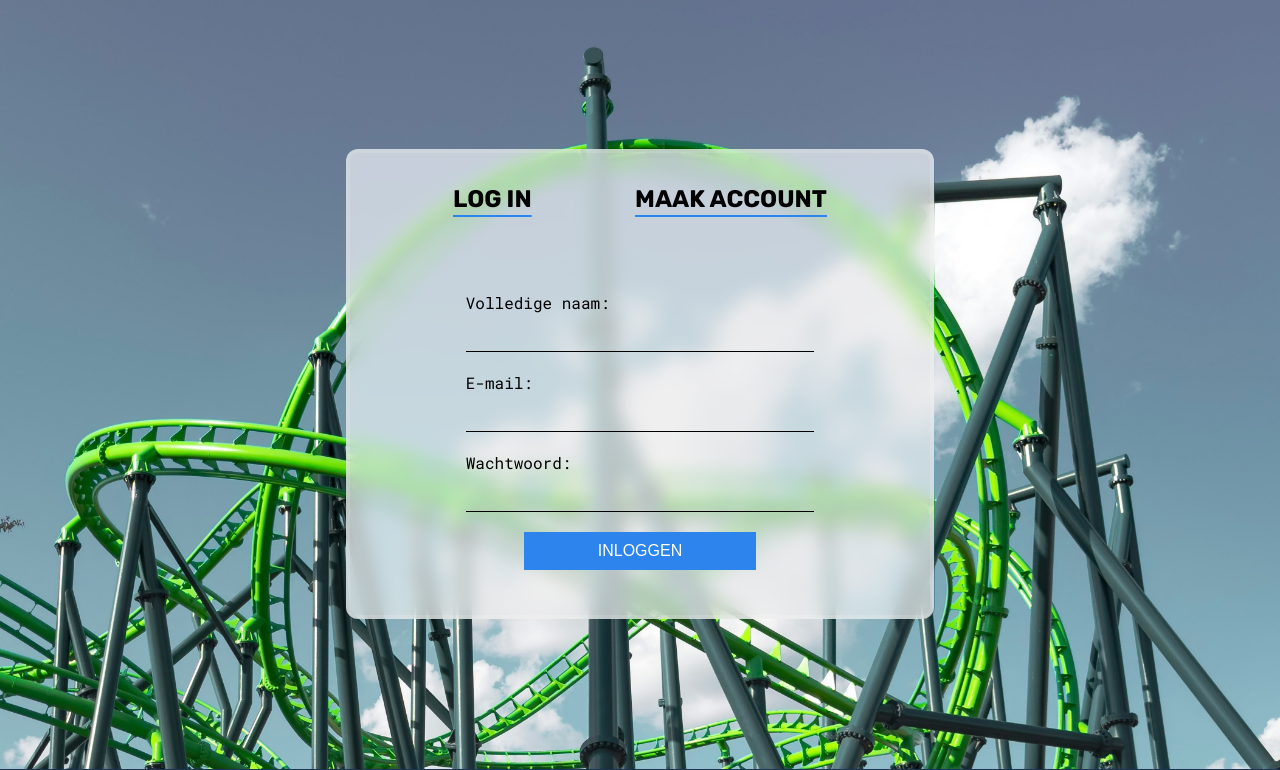
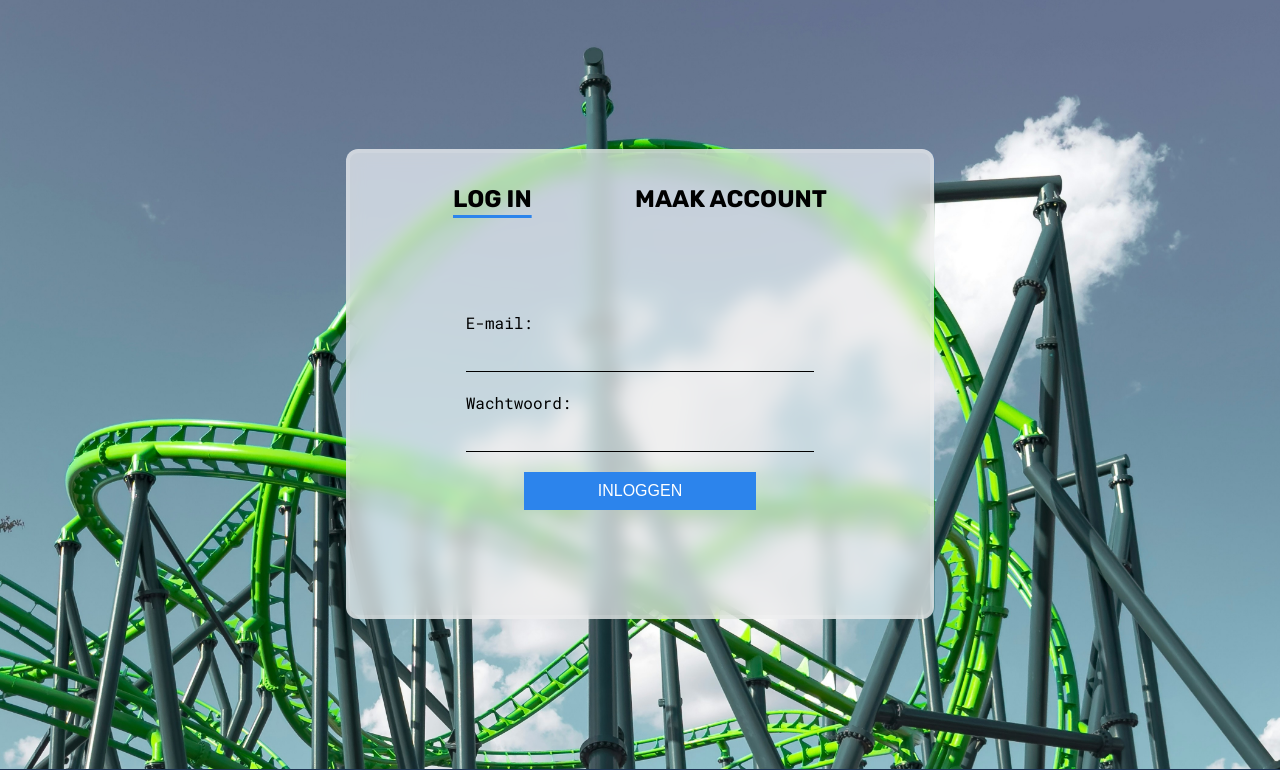
Before and after one commit to Freekv17/Takenlijst, a PHP site: page /Takenlijst/login.php in a window 1280 px wide. Shown: the part 171-941 px from the top of the page. Run offline with PHP 8.4, Linux system fonts and the light colour scheme; data that the repository does not hold is empty.

Commit message:
login page

```diff
--- a/login.php
+++ b/login.php
@@ -9,10 +9,9 @@
 
     <?php require_once 'public/resources/views/components/header.php'; ?>
 
+
     <main class="login">
-
         <div class="wrapper">
-
             <?php
             if (isset($_GET['msg'])) {
                 echo "<div class='msg'>" . $_GET['msg'] . "</div>";
@@ -20,16 +19,16 @@
             ?>
             <div class="loginCard">
                 <div class="loginNav">
-                    <h2>LOG IN</h2>
-                    <h2>MAAK ACCOUNT</h2>
+                    <h2 id="loginTab" class="active">LOG IN</h2>
+                    <h2 id="registerTab">MAAK ACCOUNT</h2>
                 </div>
+                <form action="./backend/loginController.php" method="post">
+                    <input type="hidden" name="action" id="formAction" value="login">
 
-                <form action="./backend/loginController.php" method="post">
-                    <div class="form-group">
+                    <div class="form-group" id="fullname-group">
                         <label for="fullname">Volledige naam: </label>
                         <input type="text" name="fullname" id="fullname">
                     </div>
-
                     <div class="form-group">
                         <label for="email">E-mail: </label>
                         <input type="email" name="email" id="email">
@@ -39,9 +38,8 @@
                         <label for="password">Wachtwoord: </label>
                         <input type="password" name="password" id="password">
                     </div>
-
                     <div class="form-group" id="button">
-                        <input type="submit" value="INLOGGEN">
+                        <input type="submit" value="INLOGGEN" id="submitButton">
                     </div>
                 </form>
             </div>
@@ -52,4 +50,40 @@
 
 </body>
 
+
+
+<!--- inlog/maak account wissel met javascript --->
+<script>
+    document.addEventListener("DOMContentLoaded", function () {
+        const loginTab = document.getElementById("loginTab");
+        const registerTab = document.getElementById("registerTab");
+        const fullnameGroup = document.getElementById("fullname-group");
+        const formAction = document.getElementById("formAction");
+        const submitButton = document.getElementById("submitButton");
+
+        loginTab.classList.add("active");
+        fullnameGroup.style.visibility = "hidden";
+        fullnameGroup.style.height = "0";
+
+        loginTab.addEventListener("click", function () {
+            formAction.value = "login";
+            fullnameGroup.style.visibility = "hidden";
+            fullnameGroup.style.height = "0";
+            submitButton.value = "INLOGGEN";
+            loginTab.classList.add("active");
+            registerTab.classList.remove("active");
+        });
+
+        registerTab.addEventListener("click", function () {
+            formAction.value = "register";
+            fullnameGroup.style.visibility = "visible";
+            fullnameGroup.style.height = "auto";
+            submitButton.value = "ACCOUNT MAKEN";
+            registerTab.classList.add("active");
+            loginTab.classList.remove("active");
+        });
+    });
+
+</script>
+
 </html>
--- a/public/css/style.css
+++ b/public/css/style.css
@@ -115,9 +115,13 @@ main img {
 }
 
 .loginNav h2 {
-    text-decoration: underline 2px solid #2c84ec;
+    font-family: "Rubik", sans-serif;
+    cursor: pointer;
+}
+
+.loginNav h2.active{
+    text-decoration: underline 3px solid #2c84ec;
     text-underline-offset: 8px;
-    font-family: "Rubik", sans-serif;
 }
 
 form {
@@ -137,7 +141,7 @@ form {
     font-size: medium;
 }
 
-input {
+input{
     background-color: transparent;
     padding: 10px;
     border: 0px;
@@ -150,12 +154,33 @@ input {
 #button {
     background-color: #2c84ec;
     width: 40%;
+    cursor: pointer;
 }
 
 #button input {
     border: 0px;
     color: white;
 }
+
+#fullname-group {
+    visibility: hidden;
+    height: 0;
+    width: 60%;
+    font-size: medium;
+}
+
+#fullname-group label {
+    margin-bottom: 5px;
+}
+
+#fullname {
+    padding: 10px;
+    border-bottom: 1px solid black;
+    background-color: transparent;
+    color: #24ac64;
+    font-size: medium;
+}
+
 
 /*footer styling*/
 
--- a/tasks/create.php
+++ b/tasks/create.php
@@ -1,13 +1,11 @@
 <?php require_once("../config/conn.php"); ?>
 <?php require_once("../config/config.php"); ?>
-<?php
-session_start()
-    ?>
+<?php session_start() ?>
 
 <!DOCTYPE html>
 <html lang="en">
 
-<?php require_once 'public/resources/views/components/head.php'; ?>
+<?php require_once '../public/resources/views/components/head.php'; ?>
 
 <body>
 
```
Also changed, not shown: backend/loginController.php (+36 -24 lines).
